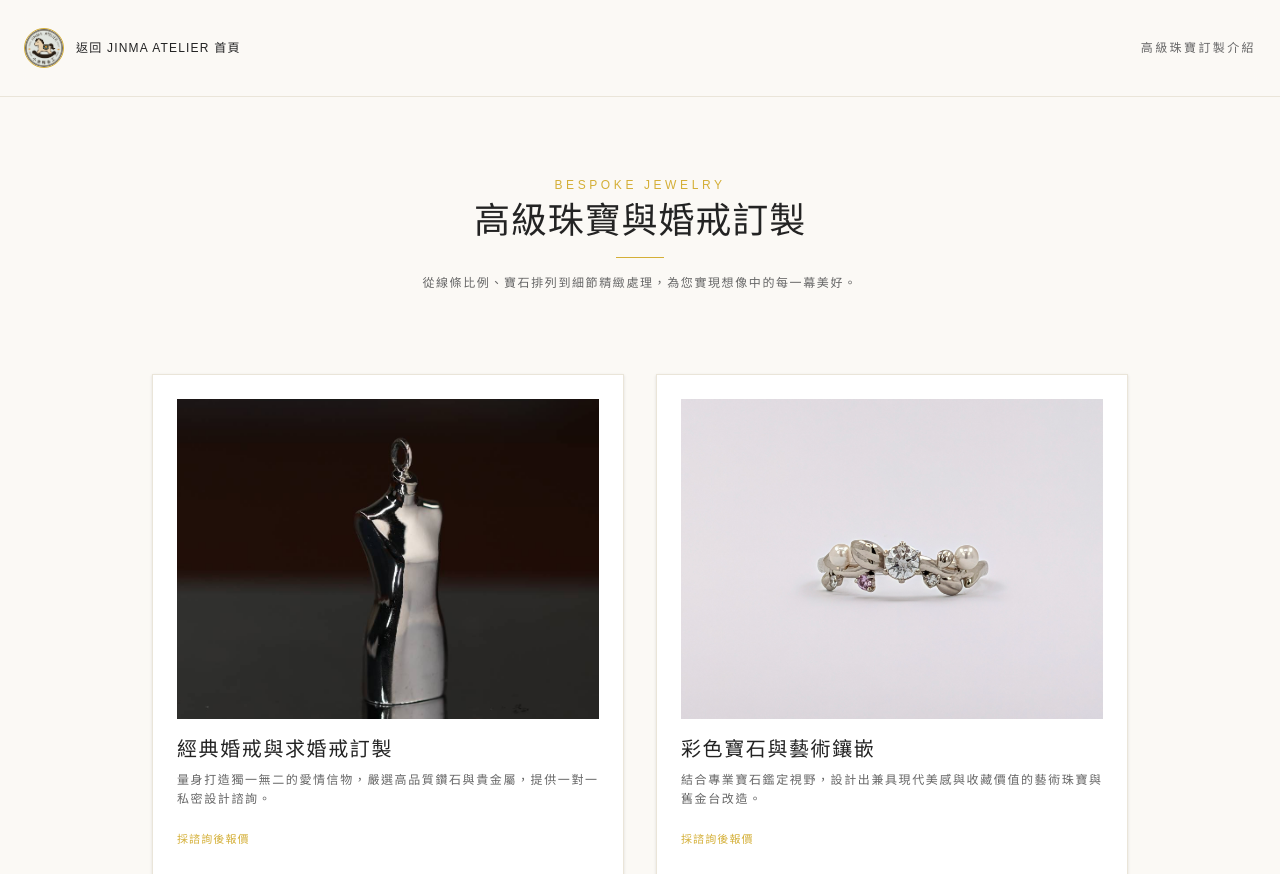
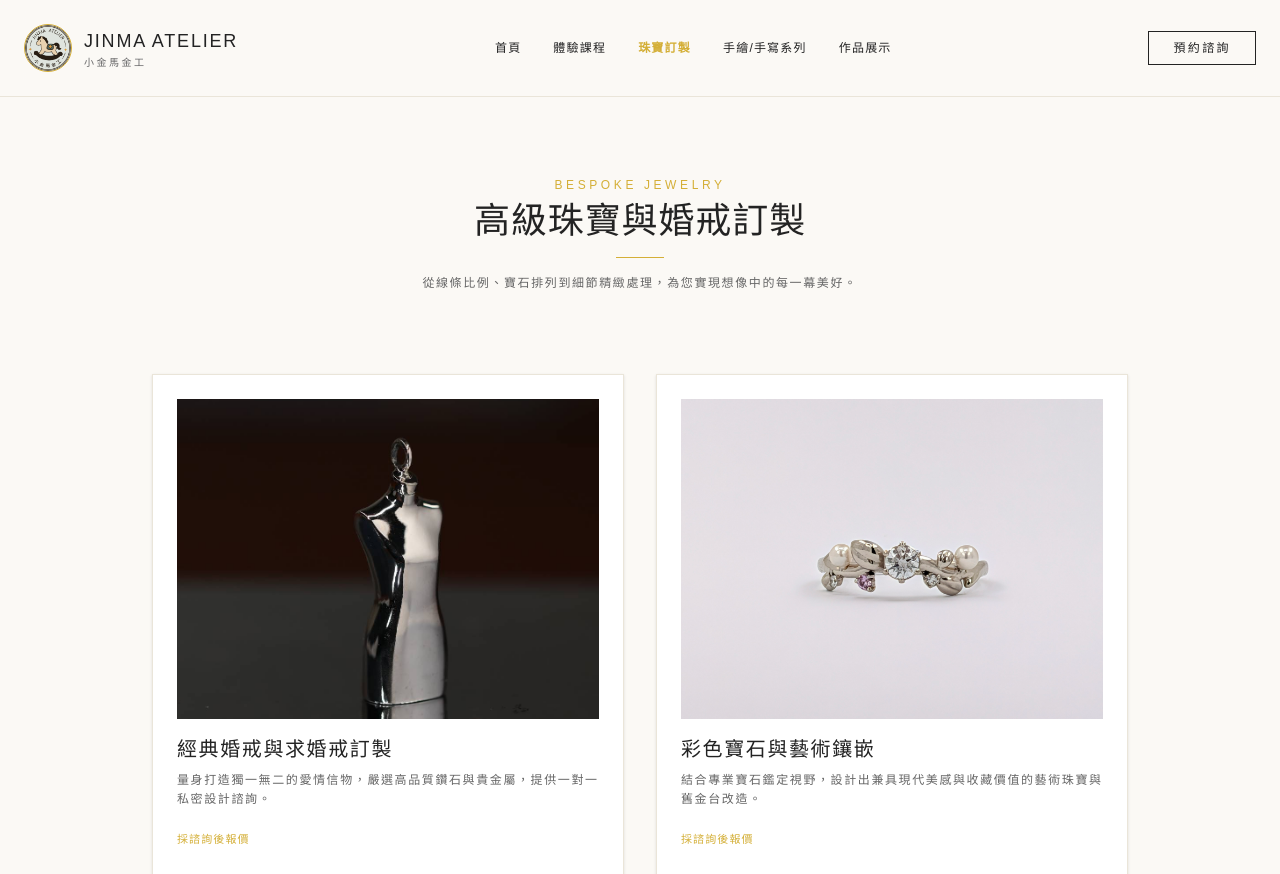
Before and after one commit to viviankao1223/Jinma-Atelier, a plain HTML site: page custom.html in a window 1280 px wide. Shown: the top 874 px of the page. Drawn offline with nearby package versions, Linux system fonts and the light colour scheme; a small style sheet from the web is missing.

Commit message:
Update custom.html

```diff
--- a/custom.html
+++ b/custom.html
@@ -23,11 +23,21 @@
     <!-- 導覽列 -->
     <header class="sticky top-0 z-40 bg-[#FBF9F5]/90 backdrop-blur-md border-b border-[#EAE5D9]">
         <div class="max-w-7xl mx-auto px-6 h-24 flex items-center justify-between">
-            <a href="index.html" class="flex items-center gap-3">
-                <img src="logo.png" alt="Logo" class="w-10 h-10 rounded-full object-cover border border-[#D4AF37]">
-                <span class="font-playfair text-xs tracking-widest hover:text-[#D4AF37] transition-colors">返回 JINMA ATELIER 首頁</span>
+            <a href="index.html" class="flex items-center gap-3 group">
+                <img src="logo.png" alt="小金馬金工 Logo" class="w-12 h-12 rounded-full object-cover border border-[#D4AF37]">
+                <div>
+                    <span class="font-playfair text-lg tracking-widest font-normal block text-[#232323]">JINMA ATELIER</span>
+                    <span class="text-[10px] tracking-[0.25em] text-[#666666] block">小金馬金工</span>
+                </div>
             </a>
-            <span class="text-xs tracking-[0.2em] text-[#666]">高級珠寶訂製介紹</span>
+            <nav class="hidden md:flex items-center space-x-8 text-xs tracking-widest">
+                <a href="index.html" class="hover:text-[#D4AF37] transition-colors py-2">首頁</a>
+                <a href="courses.html" class="hover:text-[#D4AF37] transition-colors py-2">體驗課程</a>
+                <a href="custom.html" class="text-[#D4AF37] font-semibold py-2">珠寶訂製</a>
+                <a href="handdrawn.html" class="hover:text-[#D4AF37] transition-colors py-2">手繪/手寫系列</a>
+                <a href="gallery.html" class="hover:text-[#D4AF37] transition-colors py-2">作品展示</a>
+            </nav>
+            <a href="index.html#contact" class="hidden lg:inline-block px-6 py-2 border border-[#232323] text-xs tracking-[0.2em] uppercase hover:bg-[#232323] hover:text-[#FBF9F5] transition-all">預約諮詢</a>
         </div>
     </header>
 
```
